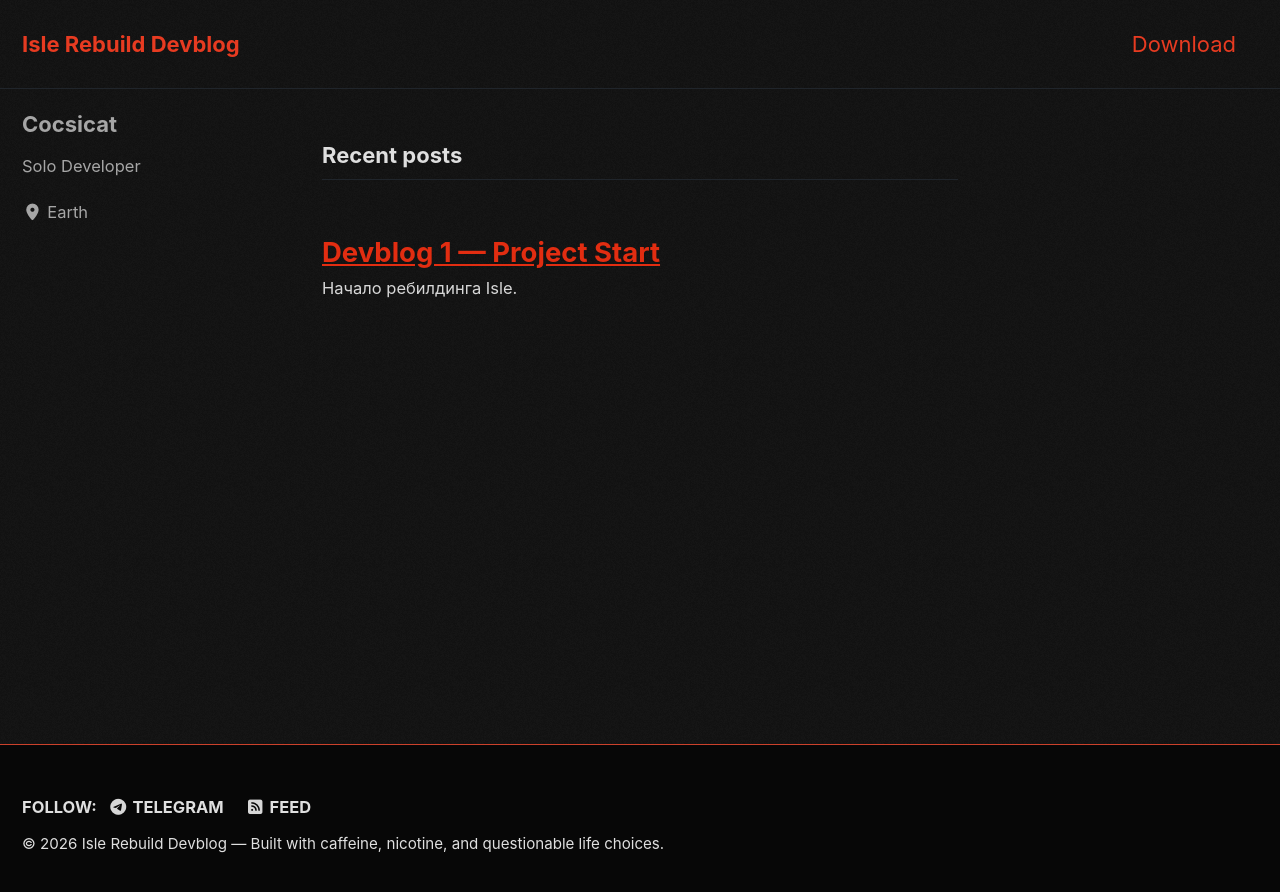
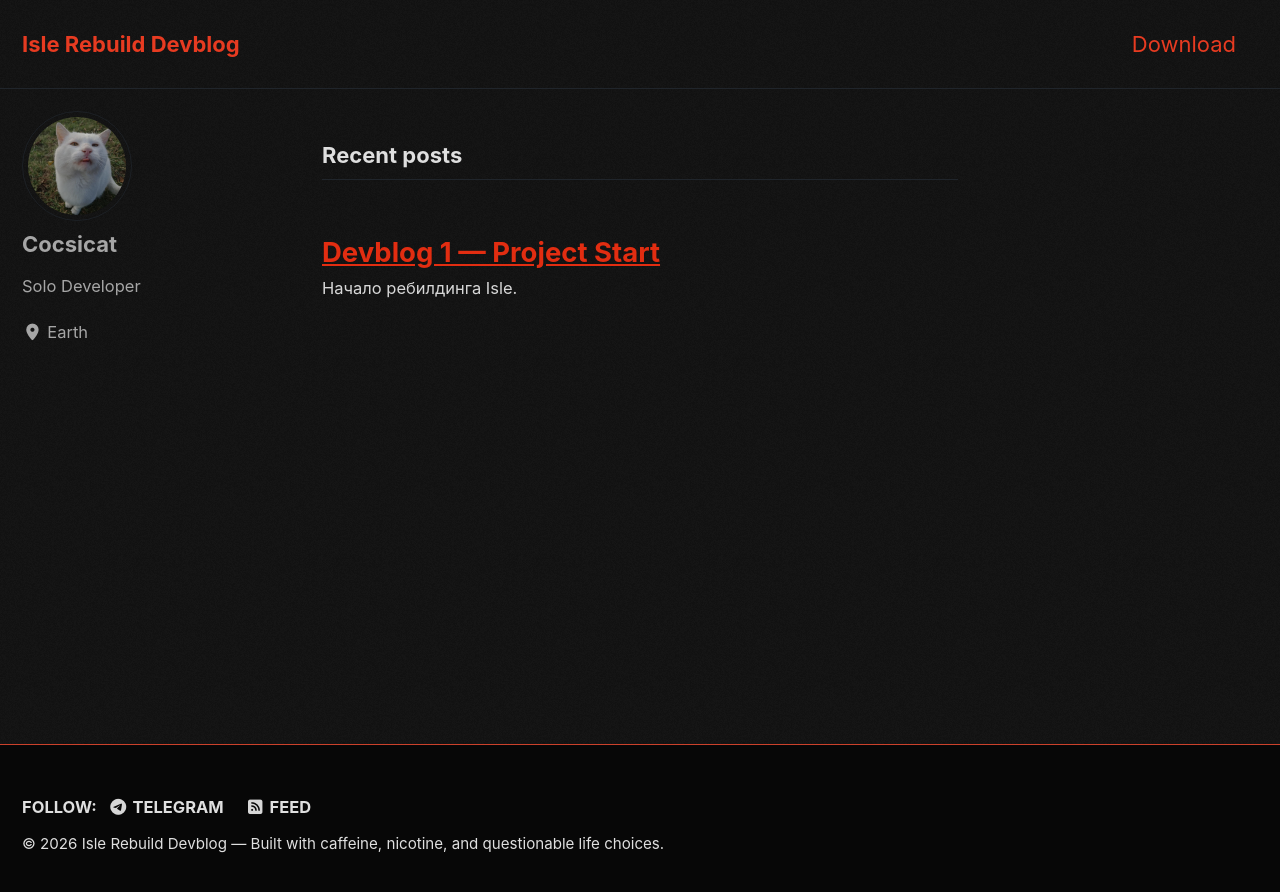
Before and after one commit to Cocsicat/IsleRebuild, a Jekyll site: the page built from index.html, in a window 1280 px wide. Shown: the top 892 px of the page. Built offline with Jekyll 4.4.1, drawn with Linux system fonts in a browser that asks for light colours; cached includes are drawn as plain includes; the list of posts is cut into pages by our own code.

Commit message:
Added biopic

```diff
--- a/_config.yml
+++ b/_config.yml
@@ -115,7 +115,7 @@
 # Site Author
 author:
   name             : "Cocsicat"
-  avatar           : # path of avatar image, e.g. "/assets/images/bio-photo.jpg"
+  avatar           : "/assets/images/biopic.jpg"
   bio              : "Solo Developer"
   location         : "Earth"
   email            :
```
Also changed, not shown: assets/images/biopic.jpg (added).
